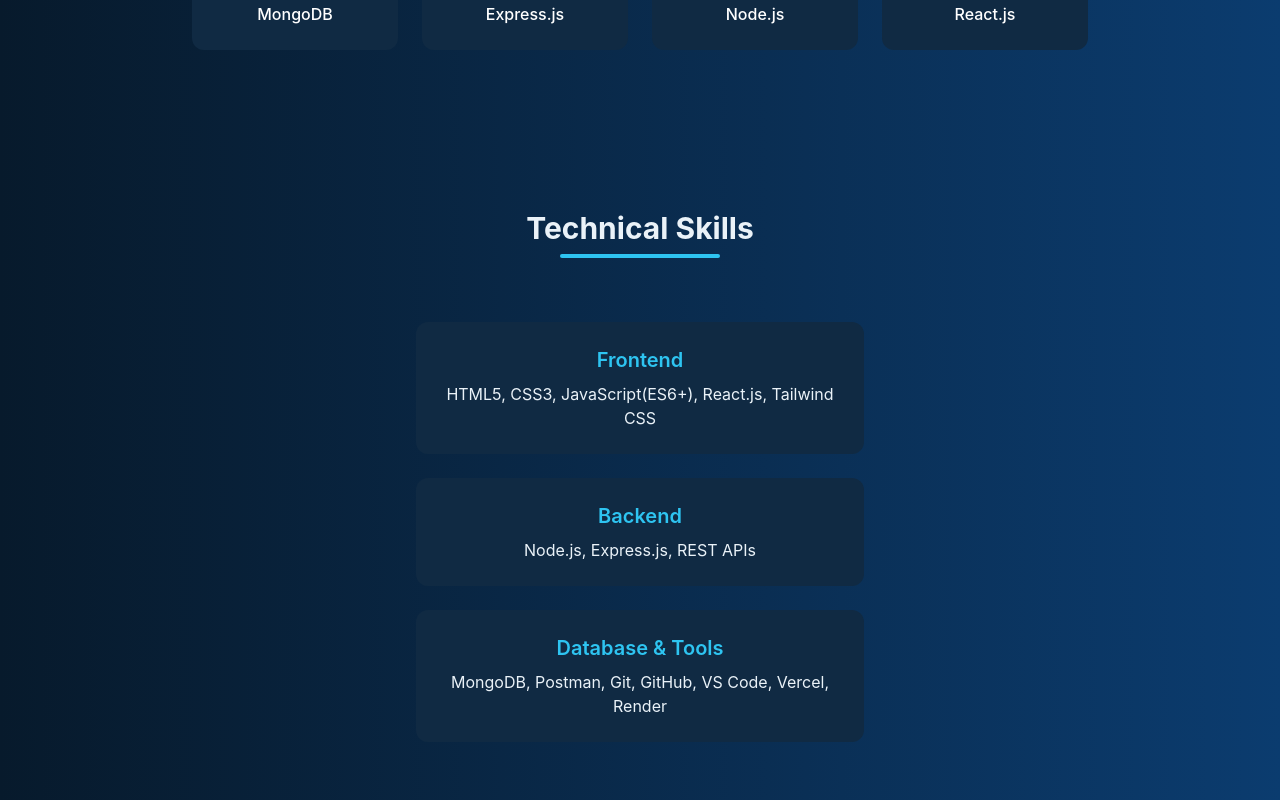
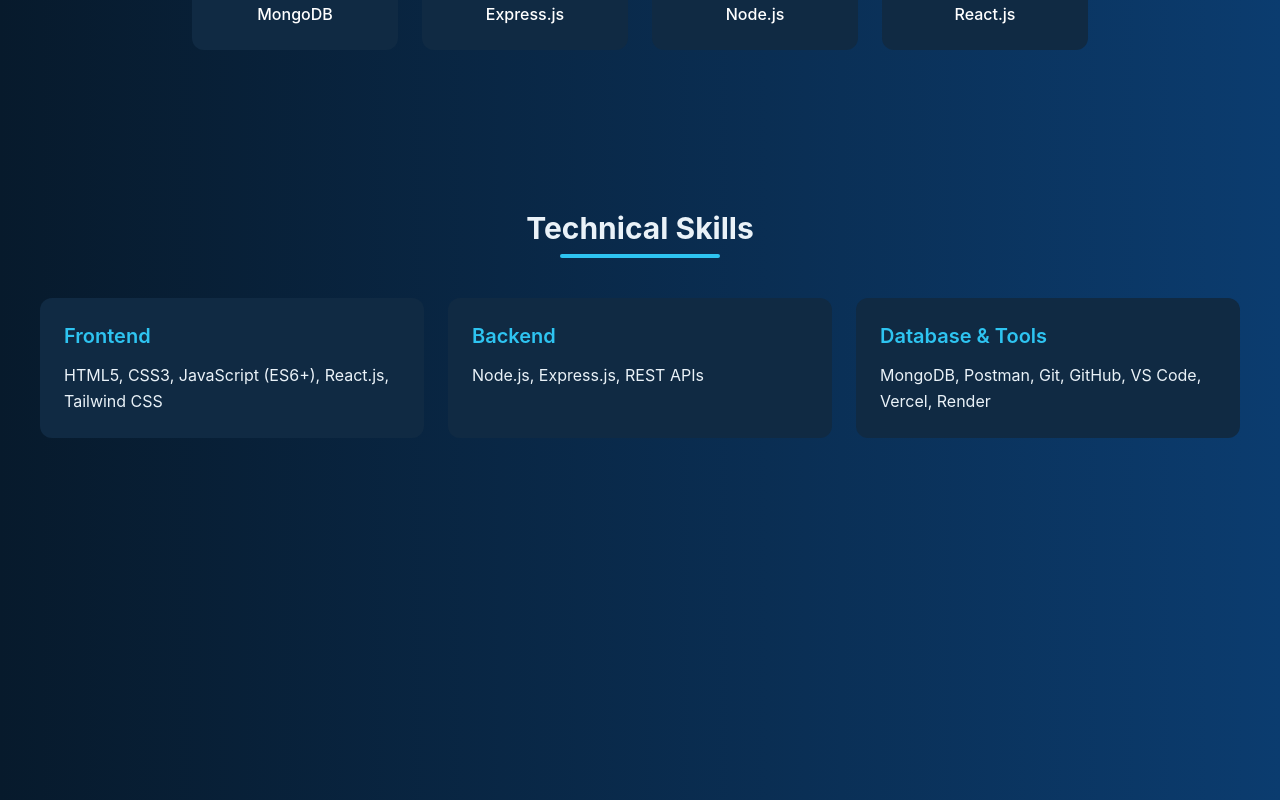
Before and after one commit to Sanchita-615555/Portfolio_Design, a React (Vite) app: page / in a window 1280 px wide. Shown: the part 1140-1940 px from the top of the page. Built offline with nearby package versions, Linux system fonts and the light colour scheme.

Commit message:
fix hero section bug

```diff
--- a/src/components/Skills.jsx
+++ b/src/components/Skills.jsx
@@ -3,7 +3,7 @@ import React from "react";
 const skills = [
   {
     category: "Frontend",
-    items: ["HTML5", "CSS3", "JavaScript(ES6+)", "React.js", "Tailwind CSS"]
+    items: ["HTML5", "CSS3", "JavaScript (ES6+)", "React.js", "Tailwind CSS"]
   },
   {
     category: "Backend",
@@ -19,26 +19,41 @@ const TechnicalSkills = () => {
   return (
     <section
       id="skills"
-      className="py-20 px-6 bg-gradient-to-r from-[#071A2C] to-[#0B3C6F] text-[#EAF2F8] min-h-screen flex flex-col items-center"
+      className="w-full min-h-screen py-20 px-4
+                 bg-gradient-to-r from-[#071A2C] to-[#0B3C6F]
+                 text-[#EAF2F8]"
       style={{ scrollMarginTop: "70px" }}
     >
+      {/* MAIN CONTAINER */}
+      <div className="w-full max-w-[1300px] mx-auto px-6">
+
         {/* Heading */}
-      <h2 className="text-3xl font-bold mb-2">Technical Skills</h2>
-      <div className="h-1 w-40 bg-[#2EC4F1] mx-auto rounded mb-6"></div>
+        <h2 className="text-3xl font-bold mb-2 text-center">
+          Technical Skills
+        </h2>
+        <div className="h-1 w-40 bg-[#2EC4F1] mx-auto rounded mb-10"></div>
 
-      <div className="mt-10 w-full max-w-4xl flex flex-col items-center">
+        {/* GRID LAYOUT */}
+        <div className="grid grid-cols-1 sm:grid-cols-2 lg:grid-cols-3 gap-6">
+
           {skills.map((skill, index) => (
             <div
               key={index}
-            className="bg-[#102A43] rounded-xl p-6 w-full max-w-md mb-6 flex flex-col items-center
-                       hover:shadow-[0_0_20px_#2EC4F1] transition"
+              className="bg-[#102A43] rounded-xl p-6
+                         hover:shadow-[0_0_20px_#2EC4F1]
+                         transition duration-300"
             >
-            <h2 className="text-[#2EC4F1] text-xl font-semibold mb-2">{skill.category}</h2>
-            <p className="text-[#EAF2F8] text-center">
+              <h3 className="text-[#2EC4F1] text-xl font-semibold mb-3">
+                {skill.category}
+              </h3>
+
+              <p className="text-[#EAF2F8] leading-relaxed">
                 {skill.items.join(", ")}
               </p>
             </div>
           ))}
+
+        </div>
       </div>
     </section>
   );
```
Lines whose indentation alone changed are shown as unchanged.
